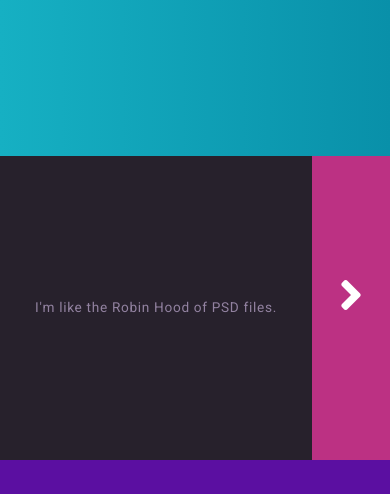
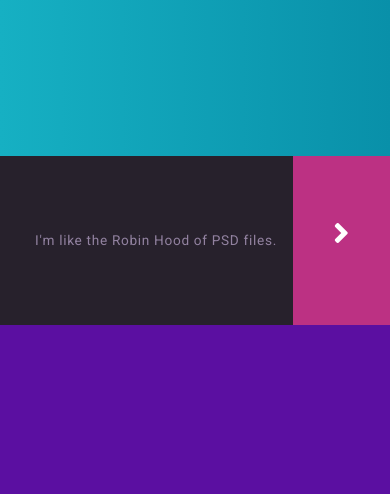
Before and after one commit to kosmicheskij-kotik/bsuir-labs, a plain HTML site: page responsive_template/index.html in a window 390 px wide. Shown: the part 350-844 px from the top of the page. Drawn offline with Linux system fonts and the light colour scheme.

Commit message:
Added little fixes

```diff
--- a/responsive_template/styles/styles.css
+++ b/responsive_template/styles/styles.css
@@ -114,7 +114,7 @@ header h1 {
 	float: left;
 	position: absolute;
 	justify-content: center;
-	width: 71%;
+	width: 66%;
 	padding-left: 9%;
 	line-height: 36vh;
 	height: 100%;
@@ -123,7 +123,7 @@ header h1 {
 .section_news_link {
 	background-color: #BC3183;
 	float: right;
-	width: 20%;
+	width: 25%;
 	line-height: 36vh;
 	justify-content: center;
 	text-align: center;
@@ -173,7 +173,7 @@ header h1 {
 /*Footer section*/
 footer h1 {
 	color: #0990A9;
-	font-size: 3.5vw;
+	font-size: 4vw;
 	font-weight: 400;
 	padding-top: 5%;
 	margin: 0;
@@ -201,6 +201,7 @@ footer {
 	color: #515151;
 	font-weight: 500;
 	margin: 0;
+	font-size: 1em;
 }
 
 
@@ -212,16 +213,30 @@ footer {
 
 
 @media screen and (max-width: 640px) {
+	header {
+		height: 50vh;
+	}
+
 	.nav_large {
 		display: none;
 	}
 
-	.footer_content {
-		flex-direction: column;
+	.news {
+		height: 20vh;
 	}
 
-	.footer_content p {
-		width: 100%;
+	.section_news_name {
+		line-height: 20vh;
+		width: 66%;
+	}
+
+	.section_news_link {
+		line-height: 20vh;
+		width: 25%;
+	}
+
+	.section_news_link i {
+		font-size: 2em;
 	}
 
 	.pictures {
@@ -239,12 +254,16 @@ footer {
 		margin: 0 0 -2% 0;
 	}
 
-	header {
-		height: 50vh;
+	footer h1{
+		font-size: 5vw;
+	}
+
+	.footer_content {
+		flex-direction: column;
+	}
+
+	.footer_content p {
+		width: 100%;
+		font-size: 0.8em;
 	}
 }
-
-
-
-
-/*попытаться убрать белые промежутки между картинками*/
```
